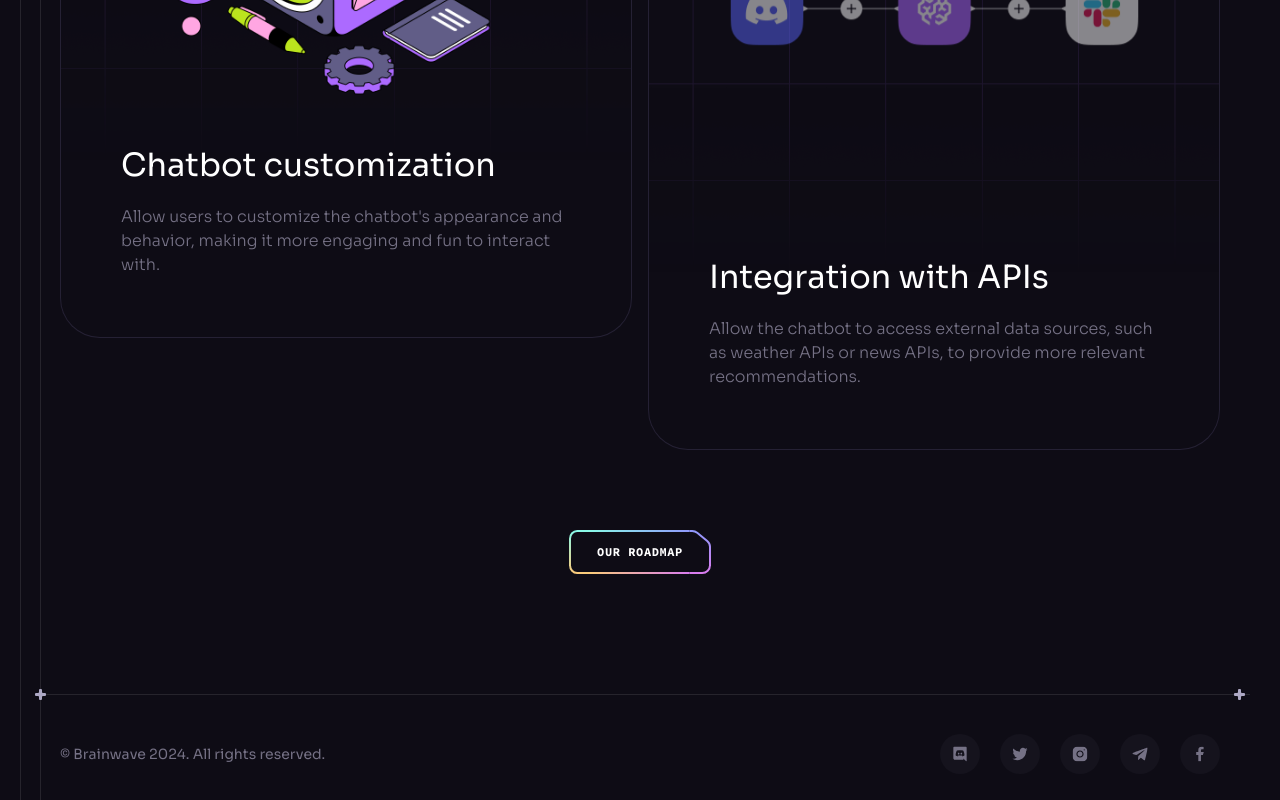
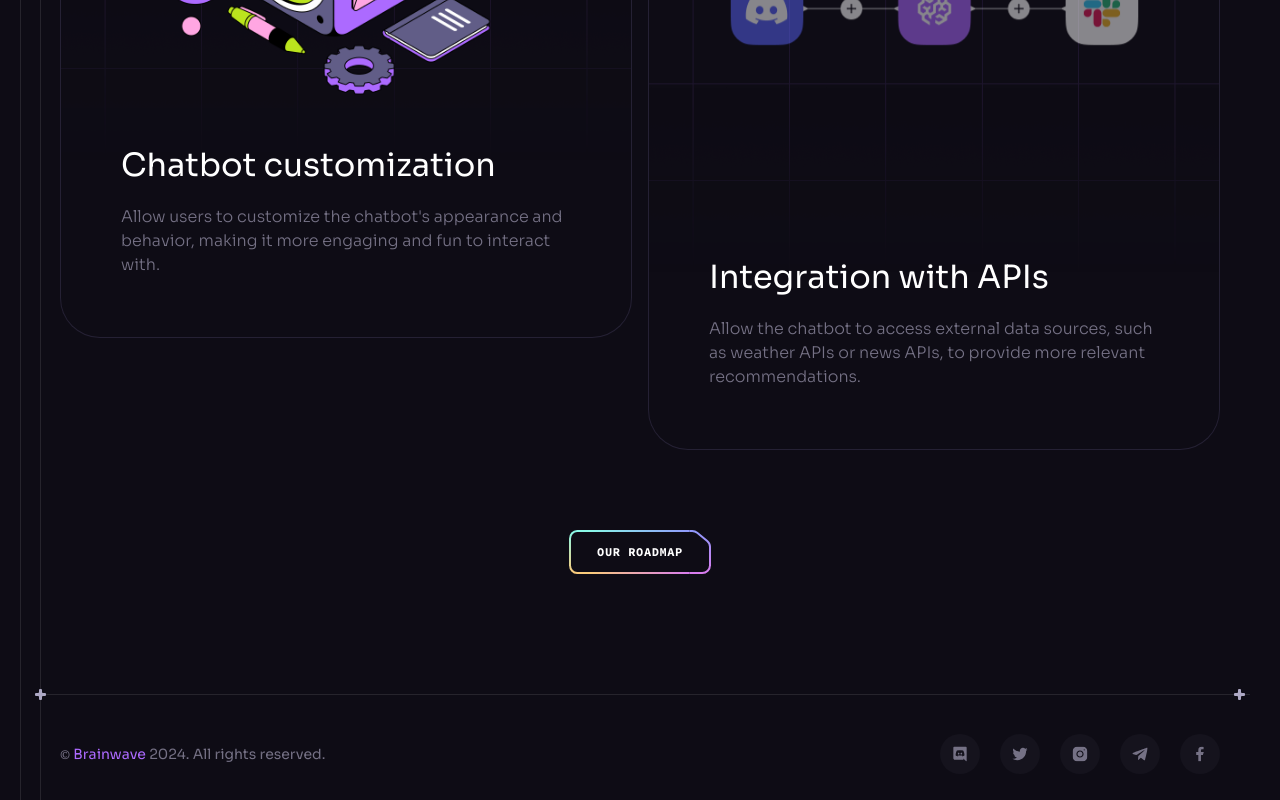
Before and after one commit to HealerCodeLabs/brainwave, a React (Vite) app: page / in a window 1280 px wide. Shown: the part 8579-9379 px from the top of the page. Built offline with nearby package versions, Linux system fonts and the light colour scheme.

Commit message:
fix: footer formatting

```diff
--- a/src/components/Footer.jsx
+++ b/src/components/Footer.jsx
@@ -6,7 +6,9 @@ const Footer = () => {
     <Section crosses className="!px-0 !py-10">
       <div className="container flex sm:justify-between justify-center items-center gap-10 max-sm:flex-col">
         <p className="caption text-n-4 lg:block">
-          &copy; Brainwave {new Date().getFullYear()}. All rights reserved.
+          <span className="font-semibold font-serif text-xs">&copy;</span>{" "}
+          <span className="text-color-1 font-medium">Brainwave</span>{" "}
+          {new Date().getFullYear()}. All rights reserved.
         </p>
 
         <ul className="flex gap-5 flex-wrap">
```
Also changed, not shown: 1 other file (tests, documents, lock files or other folders).
